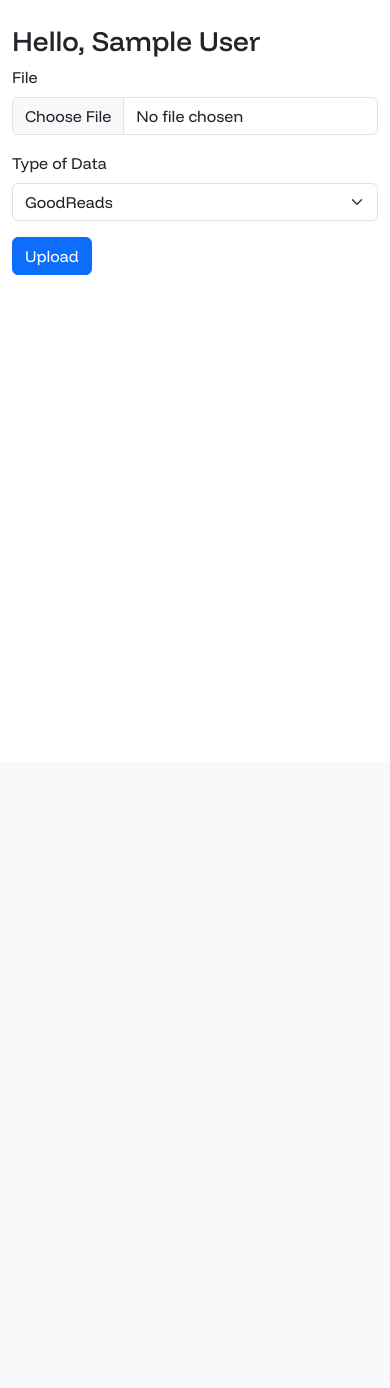
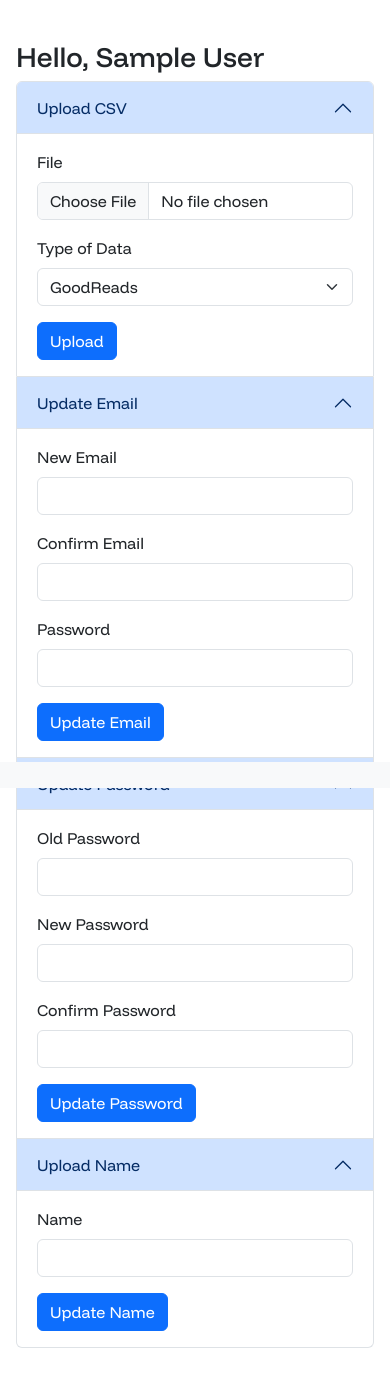
Before and after one commit to kbrandt8/bookish, a Flask app: page /account in a window 390 px wide. Shown: the part 56-1444 px from the top of the page. Before the commit the page ends 331 px from the top, so only its background shows below. Run offline with Flask 3, Linux system fonts and the light colour scheme; the visitor is signed in with stand-in values (Sample User, id 1); some libraries are stand-ins or nearby versions.

Commit message:
Base.html has a universal container/breakpoint account.html has options for changing the users password, email, and name

```diff
--- a/website/forms.py
+++ b/website/forms.py
@@ -11,7 +11,7 @@
 
 class RegisterForm(FlaskForm):
     email = StringField('Email', validators=[DataRequired(), Email()])
-    name = StringField('Name', validators=[DataRequired()])
+    name = StringField('Name', validators=[DataRequired(),Length(min=8, max=40)])
     password = PasswordField('Password', validators=[DataRequired(), Length(min=8, max=40)])
     confirm = PasswordField('Confirm Password',
                             validators=[DataRequired(), EqualTo('password', message='passwords must match')])
@@ -33,3 +33,24 @@
                        choices=[('gr', 'GoodReads'), ('sg', 'StoryGraph')],
                        validators=[InputRequired()])
     submit = SubmitField('Upload')
+
+class EmailForm(FlaskForm):
+    new_email = StringField('New Email', validators=[DataRequired(), Email()])
+    confirm = StringField('Confirm Email', validators=[DataRequired(), Email(),EqualTo('new_email',message='emails must match')])
+
+    password = PasswordField('Password',validators=[DataRequired(),Length(min=8, max=40)])
+    submit = SubmitField('Update Email')
+
+
+class PasswordForm(FlaskForm):
+    old_password = PasswordField('Old Password',validators=[DataRequired(),Length(min=8, max=40)])
+    new_password = PasswordField('New Password',validators=[DataRequired(),Length(min=8, max=40)])
+    confirm_password = PasswordField('Confirm Password',
+                            validators=[DataRequired(), EqualTo('new_password', message='passwords must match')])
+    submit = SubmitField('Update Password')
+
+
+
+class NameForm(FlaskForm):
+    new_name = StringField('Name', validators=[DataRequired(),Length(min=1, max=40)])
+    submit = SubmitField('Update Name')
--- a/website/templates/account.html
+++ b/website/templates/account.html
@@ -1,6 +1,60 @@
 {% extends "base.html" %}
 {% from 'bootstrap5/form.html' import render_form %}
 {% block content %}
+
 <h1>Hello, {{ current_user.name }}</h1>
-{{ render_form(form) }}
+<div class="accordion" id="accountAccordion">
+        <div class="accordion-item">
+        <h2 class="accordion-header" id="headingUpload">
+            <button class="accordion-button" type="button" data-bs-toggle="collapse" data-bs-target="#collapseUpload">
+                Upload CSV
+            </button>
+        </h2>
+        <div id="collapseUpload" class="accordion-collapse collapse show">
+            <div class="accordion-body">
+                {{ render_form(csv_form) }}
+            </div>
+        </div>
+    </div>
+
+
+<div class="accordion-item">
+        <h2 class="accordion-header" id="headingEmail">
+            <button class="accordion-button" type="button" data-bs-toggle="collapse" data-bs-target="#collapseEmail">
+                Update Email
+            </button>
+        </h2>
+        <div id="collapseEmail" class="accordion-collapse collapse show">
+            <div class="accordion-body">
+                {{ render_form(email_form) }}
+            </div>
+        </div>
+    </div>
+    <div class="accordion-item">
+        <h2 class="accordion-header" id="headingPassword">
+            <button class="accordion-button" type="button" data-bs-toggle="collapse" data-bs-target="#collapsePassword">
+                Update Password
+            </button>
+        </h2>
+        <div id="collapsePassword" class="accordion-collapse collapse show">
+            <div class="accordion-body">
+                {{ render_form(password_form) }}
+            </div>
+        </div>
+    </div>
+    <div class="accordion-item">
+        <h2 class="accordion-header" id="headingName">
+            <button class="accordion-button" type="button" data-bs-toggle="collapse" data-bs-target="#collapseName">
+                Upload Name
+            </button>
+        </h2>
+        <div id="collapseName" class="accordion-collapse collapse show">
+            <div class="accordion-body">
+                {{ render_form(name_form) }}
+            </div>
+        </div>
+    </div>
+
+
+</div>
 {% endblock %}
--- a/website/templates/base.html
+++ b/website/templates/base.html
@@ -31,8 +31,12 @@
   {% endif %}
 {% endwith %}
 <!-- Your page content -->
-<div class="container-fluid">
-{% block content %}{% endblock %}
+<div class="container my-4 p-3">
+  <div class="row justify-content-center">
+    <div class="col-md-10 col-lg-8">
+      {% block content %}{% endblock %}
+    </div>
+  </div>
 </div>
 {% block scripts %}
 <!-- Optional JavaScript -->
--- a/website/templates/books.html
+++ b/website/templates/books.html
@@ -2,7 +2,6 @@
 {% block content %}
 
 
-<div class="container mt-4">
     <h2 class="mb-4 text-center">
         {%if is_read%}
         📚 Your Books
@@ -118,5 +117,4 @@
 </a>
 </div></div>
     {% endif %}
-</div>
 {% endblock %}
--- a/website/templates/deals.html
+++ b/website/templates/deals.html
@@ -2,7 +2,6 @@
 {% block content %}
 
 
-<div class="container mt-4">
     <h2 class="mb-4 text-center">
 Book Deals
     </h2>
@@ -45,5 +44,4 @@
     {%endif%}
 
 
-</div>
 {% endblock %}
--- a/website/templates/loading.html
+++ b/website/templates/loading.html
@@ -1,6 +1,5 @@
 {% extends "base.html" %}
 {% block content %}
-<div class="text-center mt-5">
     <div class="spinner-border text-primary mb-3" role="status">
         <span class="visually-hidden">Loading...</span>
     </div>
@@ -16,8 +15,6 @@
             0%
         </div>
     </div>
-</div>
-
 <script>
     function checkStatus() {
         fetch("{{ url_for('views.recommendation_status_check') }}")
--- a/website/views.py
+++ b/website/views.py
@@ -5,13 +5,13 @@
 from flask import request
 from flask_login import LoginManager, login_required, login_user, current_user, logout_user
 from flask_wtf.csrf import generate_csrf
-from lxml.html import submit_form
 
 from book_deals import BookDeal
 from book_shelf import BookShelf
-from .forms import LoginForm, RegisterForm, UploadForm
+from .forms import LoginForm, RegisterForm, UploadForm, EmailForm, PasswordForm, NameForm
 from .models import User, db, UserBook
-from .services.user_service import register_new_user, validate_login, add_user_books, user_book_batch
+from .services.user_service import register_new_user, validate_login, add_user_books, user_book_batch, update_email, \
+    update_password, update_name
 
 views = Blueprint('views', __name__)
 login_manager = LoginManager()
@@ -178,7 +178,7 @@
         return render_template("search.html")
 
 
-@views.route("/deals",methods=["GET","POST"])
+@views.route("/deals", methods=["GET", "POST"])
 @login_required
 def deals():
     user = current_user.id
@@ -191,13 +191,13 @@
             UserBook.deal != None
         )
     ).scalars().all()
-    result = sorted(results, key=lambda r:r.deal)
-    if request.method =="POST":
+    result = sorted(results, key=lambda r: r.deal)
+    if request.method == "POST":
         flash("Checking for deals on your unread books!", "success")
-        run_in_thread(lambda: BookDeal(user,result))
-        return render_template("deals.html", result=result, csrf_token = generate_csrf())
+        run_in_thread(lambda: BookDeal(user, result))
+        return render_template("deals.html", result=result, csrf_token=generate_csrf())
     else:
-        return render_template("deals.html", result=result,csrf_token = generate_csrf())
+        return render_template("deals.html", result=result, csrf_token=generate_csrf())
 
 
 @views.route("/recommendation_status")
@@ -248,12 +248,41 @@
 @views.route("/account", methods=['GET', 'POST'])
 @login_required
 def account():
-    form = UploadForm()
-    if form.validate_on_submit():
-        user = current_user.id
-        run_in_thread(lambda: add_user_books(user, form))
-        flash("Books are being processed...")
-    return render_template("account.html", form=form)
+    csv_form = UploadForm()
+    email_form = EmailForm()
+    password_form = PasswordForm()
+    name_form = NameForm()
+    form_name = request.form.get("submit")
+
+    if form_name == "Upload" and csv_form.validate_on_submit():
+        run_in_thread(lambda: add_user_books(current_user.id, csv_form))
+        flash("Books are being processed...", "info")
+
+    elif form_name == "Update Email" and email_form.validate_on_submit():
+        if update_email(current_user.id, email_form):
+            flash("Email updated!", "success")
+        else:
+            flash("Something went wrong", "danger")
+
+    elif form_name == "Update Password" and password_form.validate_on_submit():
+        if update_password(current_user.id, password_form):
+            flash("Password changed successfully.", "success")
+        else:
+            flash("Something went wrong", "danger")
+
+    elif form_name == "Update Name" and name_form.validate_on_submit():
+        if update_name(current_user.id, name_form):
+            flash("Name updated.", "success")
+        else:
+            flash("Something went wrong", "danger")
+
+    return render_template(
+        "account.html",
+        csv_form=csv_form,
+        email_form=email_form,
+        password_form=password_form,
+        name_form=name_form
+    )
 
 
 @views.route("/logout")
```
Also changed, not shown: website/services/user_service.py (+30 -0 lines).
